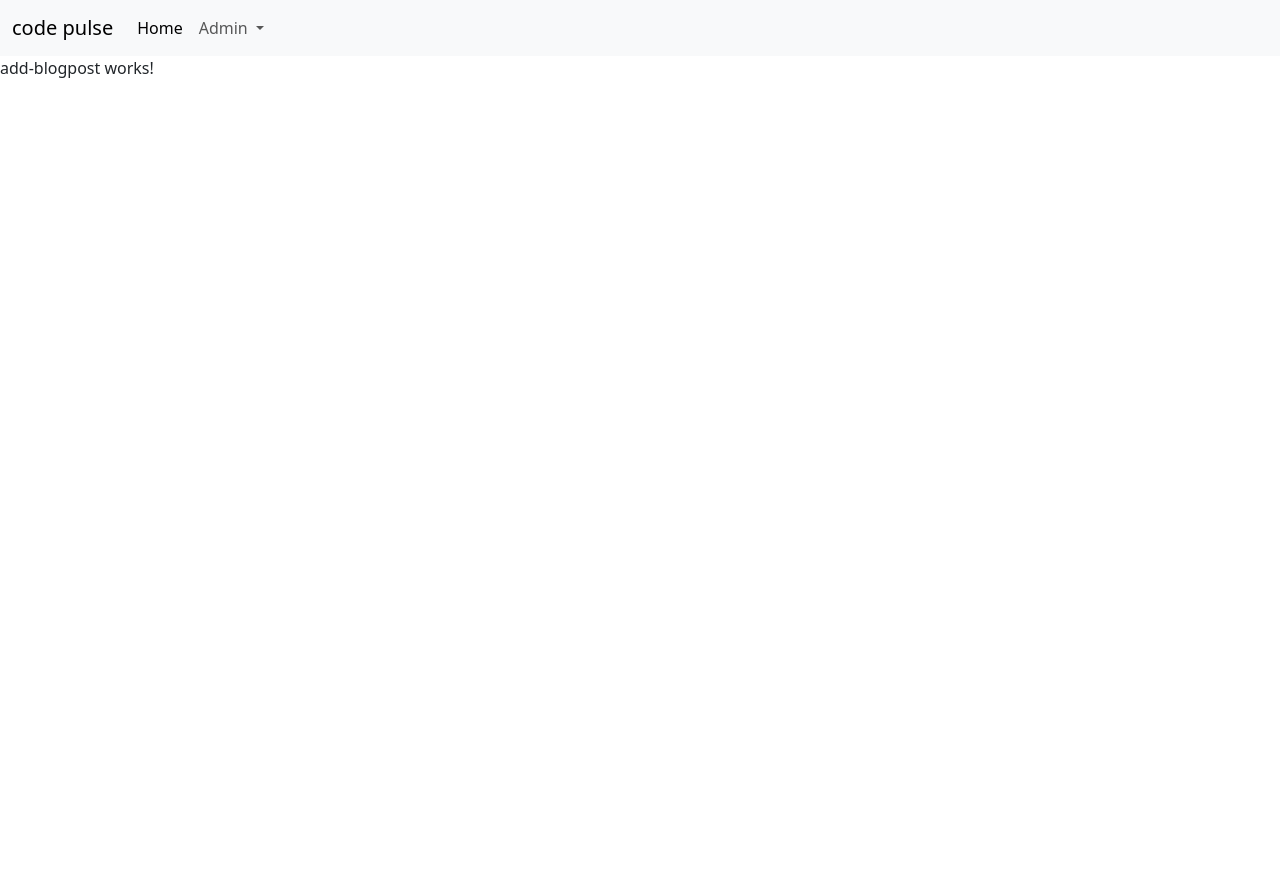
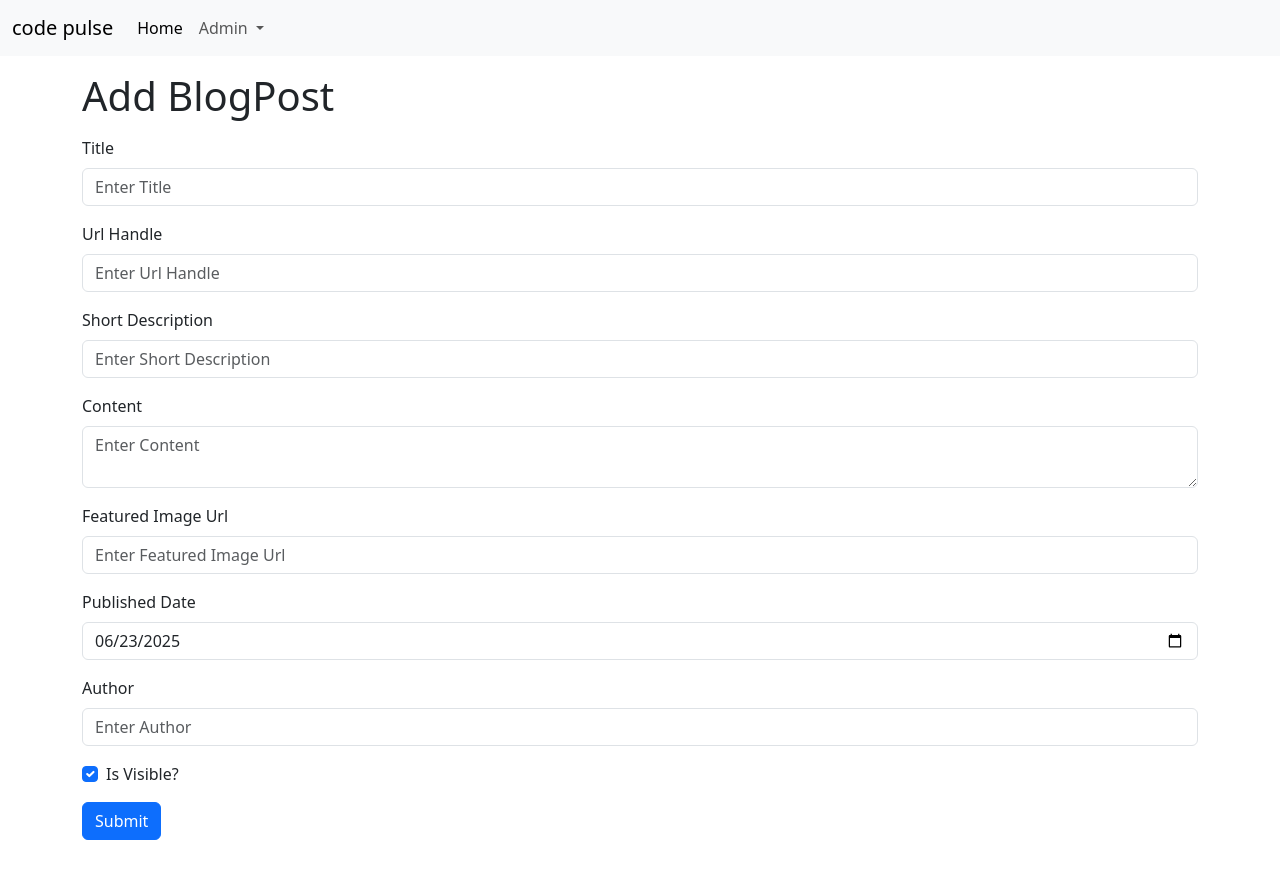
Before and after one commit to MounikaMalreddy/CodePulse_UI, an Angular app: page /admin/blogposts/add in a window 1280 px wide. Shown: the top 878 px of the page. Before the commit the page ends 800 px from the top, so only its background shows below. Built offline with nearby package versions, Linux system fonts and the light colour scheme.

Commit message:
added blogpost list, add operations

```diff
--- a/angular.json
+++ b/angular.json
@@ -30,7 +30,9 @@
               "src/styles.css",
               "node_modules/bootstrap/dist/css/bootstrap.min.css"
             ],
-            "scripts": []
+            "scripts": [
+              "node_modules/bootstrap/dist/js/bootstrap.bundle.min.js"
+            ]
           },
           "configurations": {
             "production": {
--- a/src/app/core/components/navbar/navbar.component.html
+++ b/src/app/core/components/navbar/navbar.component.html
@@ -10,7 +10,7 @@
           <a class="nav-link active" aria-current="page" href="#">Home</a>
         </li>
         <li class="nav-item dropdown">
-          <a class="nav-link dropdown-toggle" href="#" role="button" data-bs-toggle="dropdown" aria-expanded="false">
+          <a class="nav-link dropdown-toggle" role="button" data-bs-toggle="dropdown" aria-expanded="false">
             Admin
           </a>
           <ul class="dropdown-menu">
--- a/src/app/features/blogpost/add-blogpost/add-blogpost.component.html
+++ b/src/app/features/blogpost/add-blogpost/add-blogpost.component.html
@@ -1 +1,43 @@
-<p>add-blogpost works!</p>
+<div class="container">
+    <h1 class="mt-3">Add BlogPost</h1>
+
+    <form [formGroup]="addBlogPostForm">
+        <div class="mt-2 mb-5">
+            <div class="mt-3">
+                <label class="form-label">Title</label>
+                <input type="text" class="form-control" placeholder="Enter Title" formControlName="title">
+            </div>
+            <div class="mt-3">
+                <label class="form-label">Url Handle</label>
+                <input type="text" class="form-control" placeholder="Enter Url Handle" formControlName="urlHandle">
+            </div>
+            <div class="mt-3">
+                <label class="form-label">Short Description</label>
+                <input type="text" class="form-control" placeholder="Enter Short Description" formControlName="shortDescription">
+            </div>
+            <div class="mt-3">
+                <label class="form-label">Content</label>
+                <textarea type="text" class="form-control" placeholder="Enter Content" formControlName="content"></textarea>
+            </div>
+            <div class="mt-3">
+                <label class="form-label">Featured Image Url</label>
+                <input type="text" class="form-control" placeholder="Enter Featured Image Url" formControlName="featuredImageUrl">
+            </div>
+            <div class="mt-3">
+                <label class="form-label">Published Date</label>
+                <input type="date" class="form-control" placeholder="Enter Published Date" formControlName="dateCreated">
+            </div>
+            <div class="mt-3">
+                <label class="form-label">Author</label>
+                <input type="text" class="form-control" placeholder="Enter Author" formControlName="author">
+            </div>
+            <div class="form-check mt-3">
+                <input type="checkbox" class="form-check-input" formControlName="isVisible">
+                <label class="form-check-label">Is Visible?</label>
+            </div>
+            <div class="mt-3">
+                <button class="btn btn-primary" (click)="onAddBlogPost()">Submit</button>
+            </div>
+        </div>
+    </form>
+</div>
--- a/src/app/features/blogpost/add-blogpost/add-blogpost.component.ts
+++ b/src/app/features/blogpost/add-blogpost/add-blogpost.component.ts
@@ -1,11 +1,50 @@
-import { Component } from '@angular/core';
+import { Component, OnInit } from '@angular/core';
+import { FormBuilder, FormGroup, ReactiveFormsModule } from '@angular/forms';
+import { BlogpostService } from '../services/blogpost.service';
 
 @Component({
   selector: 'app-add-blogpost',
-  imports: [],
+  imports: [ReactiveFormsModule],
   templateUrl: './add-blogpost.component.html',
   styleUrl: './add-blogpost.component.css'
 })
-export class AddBlogpostComponent {
+export class AddBlogpostComponent implements OnInit {
+  addBlogPostForm!: FormGroup;
+  currentDate: any;
+  constructor(private fb: FormBuilder, private blogpostService: BlogpostService) {
+    this.currentDate = new Date().toISOString().split('T')[0]; // Get current date in YYYY-MM-DD format
 
+  }
+  ngOnInit(): void {
+    this.addBlogPostForm = this.fb.group({
+      title: [''],
+      urlHandle: [''],
+      shortDescription: [''],
+      content: [''],
+      featuredImageUrl: [''],
+      dateCreated: [this.currentDate],
+      author: [''],
+      isVisible: [true] // Default to true
+    });
+
+  }
+  onAddBlogPost():void{
+    console.log(this.addBlogPostForm.value);
+    this.blogpostService.addBlogPost(this.addBlogPostForm.value).subscribe({
+      next: (response) => {
+        console.log('Blog post added successfully:', response);
+        alert('Blog post added successfully!');
+        // Optionally reset the form or navigate to another page
+        this.addBlogPostForm.reset();
+        this.addBlogPostForm.patchValue({
+           dateCreated: [this.currentDate],
+           isVisible: [true]
+        });
+      },
+      error: (error) => {
+        alert('Error adding blog post. Please try again.');
+        console.error('Error adding blog post:', error);
+      }
+    });
+  }
 }
--- a/src/app/features/blogpost/blogpost-list/blogpost-list.component.html
+++ b/src/app/features/blogpost/blogpost-list/blogpost-list.component.html
@@ -1,3 +1,43 @@
 <div class="container">
+    <div class="container">
+  <h1 class="mt-3">BlogPost List</h1>
 
+  <div class="d-flex justify-content-end mt-3">
+    <a [routerLink]="['/admin/blogposts/add']" class="btn btn-primary"
+      >Add BlogPost</a
+    >
+  </div>
+
+  <ng-container *ngIf="blogPosts$ | async as blogPosts">
+    <table class="table table-bordered mt-3">
+      <thead>
+        <tr>
+          <th>Title</th>
+          <th>Short Description</th>
+          <th>Is Visible?</th>
+          <th>Action</th>
+        </tr>
+      </thead>
+      <tbody>
+        <tr *ngFor="let blogPost of blogPosts">
+          <td>{{ blogPost.title }}</td>
+          <td>{{ blogPost.shortDescription }}</td>
+          <td>{{ blogPost.isVisible }}</td>
+          <td>
+            <a
+              [routerLink]="['/admin/blogPosts', blogPost.id]"
+              class="btn btn-primary"
+              >Edit</a
+            >
+            <button
+              class="btn btn-danger ms-2"
+              (click)="onDeleteBlogPost(blogPost.id)"
+            >
+              Delete
+            </button>
+          </td>
+        </tr>
+      </tbody>
+    </table>
+  </ng-container>
 </div>
--- a/src/app/features/blogpost/blogpost-list/blogpost-list.component.ts
+++ b/src/app/features/blogpost/blogpost-list/blogpost-list.component.ts
@@ -1,11 +1,24 @@
-import { Component } from '@angular/core';
+import { Component, OnInit } from '@angular/core';
+import { RouterModule } from '@angular/router';
+import { Observable } from 'rxjs';
+import { BlogpostService } from '../services/blogpost.service';
+import { CommonModule } from '@angular/common';
 
 @Component({
   selector: 'app-blogpost-list',
-  imports: [],
+  imports: [RouterModule, CommonModule],
   templateUrl: './blogpost-list.component.html',
   styleUrl: './blogpost-list.component.css'
 })
-export class BlogpostListComponent {
+export class BlogpostListComponent implements OnInit {
+  blogPosts$!: Observable<any[]>;
+
+  constructor(private blogPostService: BlogpostService) { }
+
+  ngOnInit(): void {
+    this.blogPosts$ = this.blogPostService.getAllBlogPosts();
+  }
+
+  onDeleteBlogPost(blogPostId: string): void {}
 
 }
--- /dev/null
+++ b/src/app/features/blogpost/services/blogpost.service.ts
@@ -0,0 +1,18 @@
+import { HttpClient } from '@angular/common/http';
+import { Injectable } from '@angular/core';
+import { Observable } from 'rxjs';
+
+@Injectable({
+  providedIn: 'root'
+})
+export class BlogpostService {
+  private apiUrl = 'https://localhost:7248/api/BlogPost';
+  constructor(private _http:HttpClient) { }
+
+  addBlogPost(blogPost: any):Observable<any> {
+    return this._http.post<any>(this.apiUrl+'/AddBlogPost', blogPost);
+  }
+  getAllBlogPosts(): Observable<any[]> {
+    return this._http.get<any[]>(this.apiUrl + '/GetAllBlogPosts');
+  }
+}
```
Also changed, not shown: 1 other file (tests, documents, lock files or other folders).
